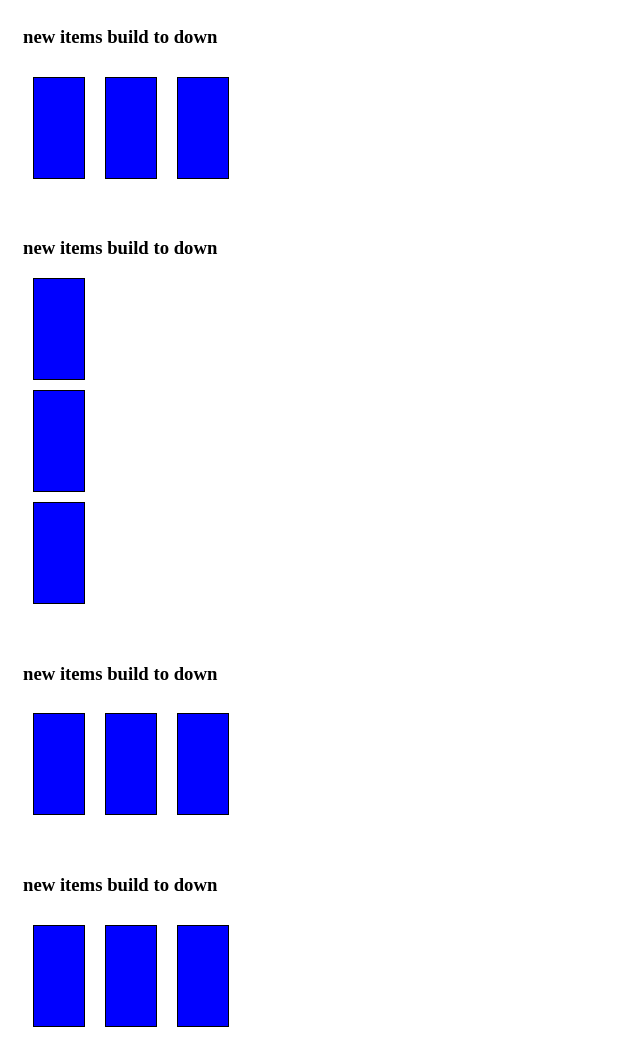
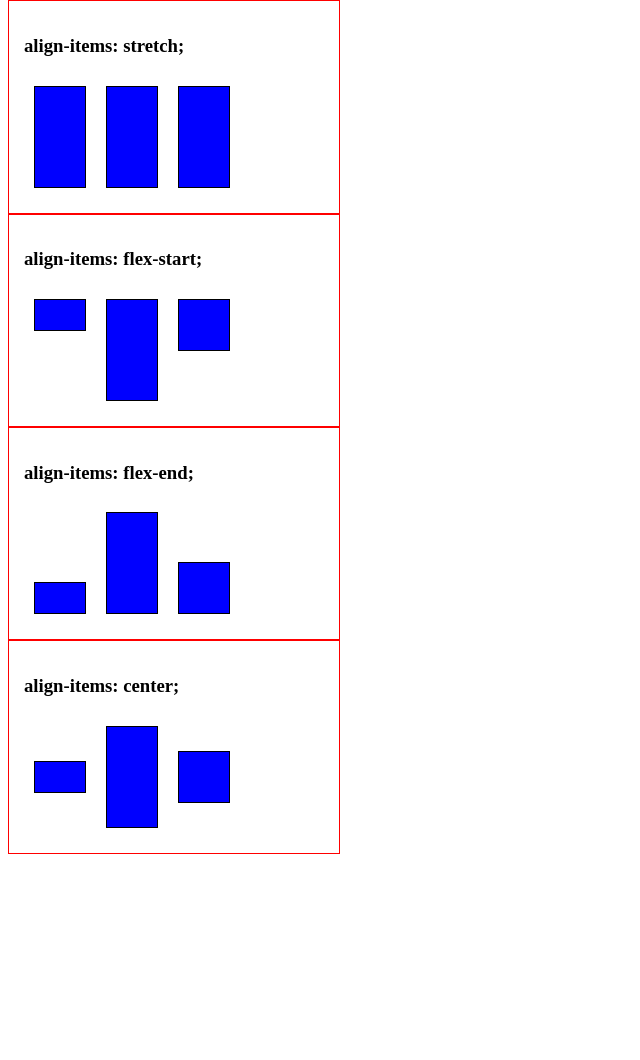
Before and after one commit to ntw4/repositori, a plain HTML site: page index.html in a window 1280 px wide. Shown: the part 3657-4717 px from the top of the page, without its empty margins (0-640 px from the left). After the commit the page ends 4519 px from the top, so only its background shows below. Drawn offline with Linux system fonts and the light colour scheme.

Commit message:
version_10-1_align-items

```diff
--- a/index.html
+++ b/index.html
@@ -178,42 +178,38 @@
     </div>
 
 
-
-
-
     <div class="cont">
-        <h3>new items build to down</h3>
+        <h3>align-items: stretch;</h3>
         <div class="quadrats alight_stretch">
-            <div class="blue_quad_second"></div>
-            <div class="blue_quad_second"></div>
-            <div class="blue_quad_second"></div>
+            <div class="blue_quad_double"></div>
+            <div class="blue_quad_double"></div>
+            <div class="blue_quad_double"></div>
+        </div>
+    </div>
+    <div class="cont">
+        <h3>align-items: flex-start;</h3>
+        <div class="quadrats alight_flex-start">
+            <div class="blue_quad_double blue_quad_first"></div>
+            <div class="blue_quad_double blue_quad_second"></div>
+            <div class="blue_quad_double blue_quad_three"></div>
         </div>
     </div>
 
     <div class="cont">
-        <h3>new items build to down</h3>
-        <div class="quadrats flex-start">
-            <div class="blue_quad_second"></div>
-            <div class="blue_quad_second"></div>
-            <div class="blue_quad_second"></div>
+        <h3>align-items: flex-end;</h3>
+        <div class="quadrats alight_flex-end">
+            <div class="blue_quad_double blue_quad_first"></div>
+            <div class="blue_quad_double blue_quad_second"></div>
+            <div class="blue_quad_double blue_quad_three"></div>
         </div>
     </div>
 
     <div class="cont">
-        <h3>new items build to down</h3>
+        <h3>align-items: center;</h3>
         <div class="quadrats alight_center">
-            <div class="blue_quad_second"></div>
-            <div class="blue_quad_second"></div>
-            <div class="blue_quad_second"></div>
-        </div>
-    </div>
-
-    <div class="cont">
-        <h3>new items build to down</h3>
-        <div class="quadrats alight_center">
-            <div class="blue_quad_second"></div>
-            <div class="blue_quad_second"></div>
-            <div class="blue_quad_second"></div>
+            <div class="blue_quad_double blue_quad_first"></div>
+            <div class="blue_quad_double blue_quad_second"></div>
+            <div class="blue_quad_double blue_quad_three"></div>
         </div>
     </div>
 </body>
--- a/style.css
+++ b/style.css
@@ -124,12 +124,11 @@ ul{
 .space-evenly{
     justify-content: space-evenly;
 }
-
-
 .cont{
-    width: auto;
+    width: 300px;
     height: auto;
     padding: 15px;
+    border: 1px solid red;
 }
 .blue_quad{
     width: 50px;
@@ -158,12 +157,21 @@ ul{
     display: flex;
     flex-direction: column-reverse;
 }
-.blue_quad_second{
+.blue_quad_double{
     width: 50px;
     height: 100px;
     background-color: blue;
     border: 1px solid black;
     margin: 10px;
+}
+.blue_quad_first{
+    height: 30px;
+}
+.blue_quad_second{
+    height: 100px;
+}
+.blue_quad_three{
+    height: 50px;
 }
 .alight_stretch{
     display: flex;
@@ -171,10 +179,13 @@ ul{
 }
 .alight_flex-start{
     display: flex;
+    align-items: flex-start;
 }
 .alight_flex-end{
     display: flex;
+    align-items: flex-end;
 }
 .alight_center{
     display: flex;
+    align-items: center;
 }
```
